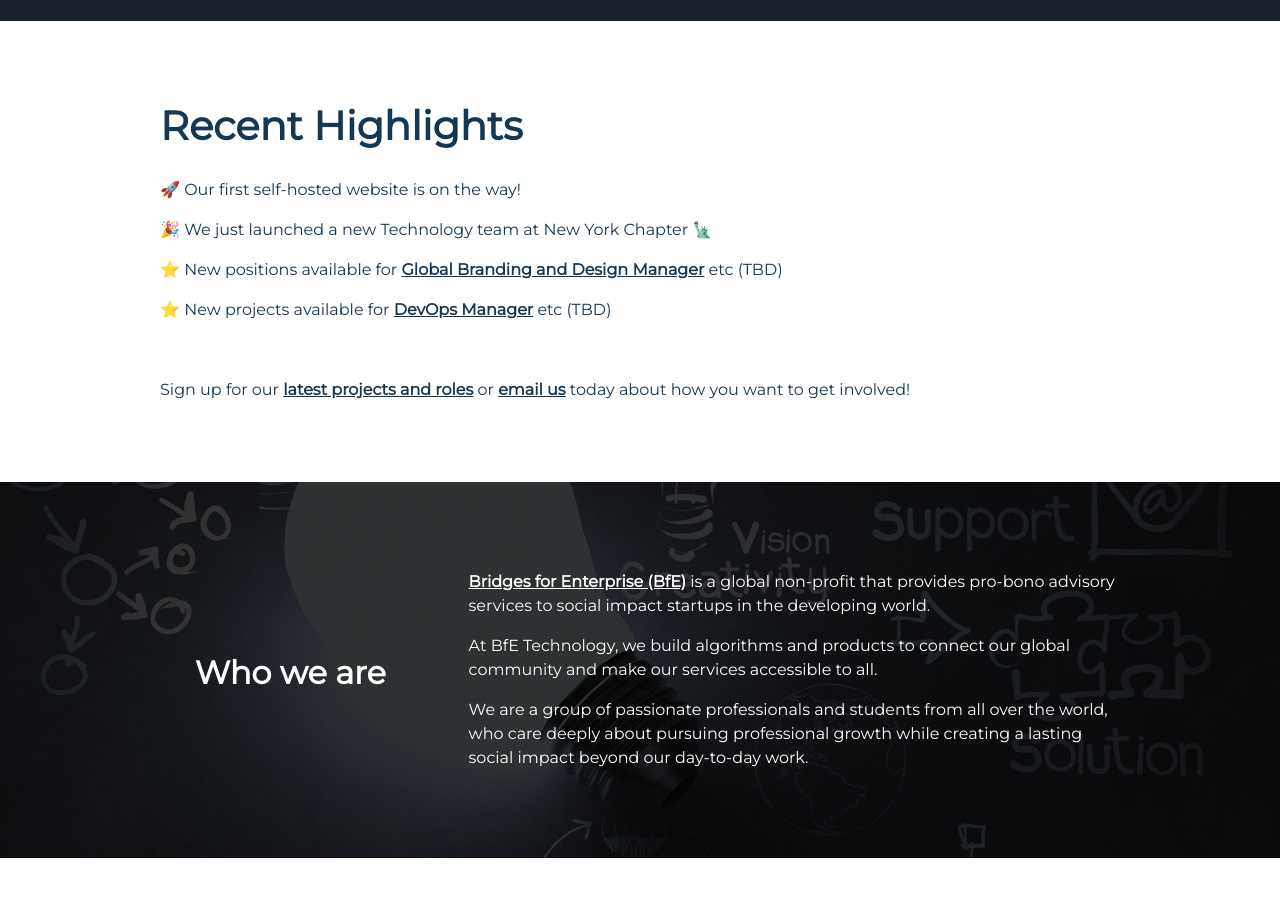
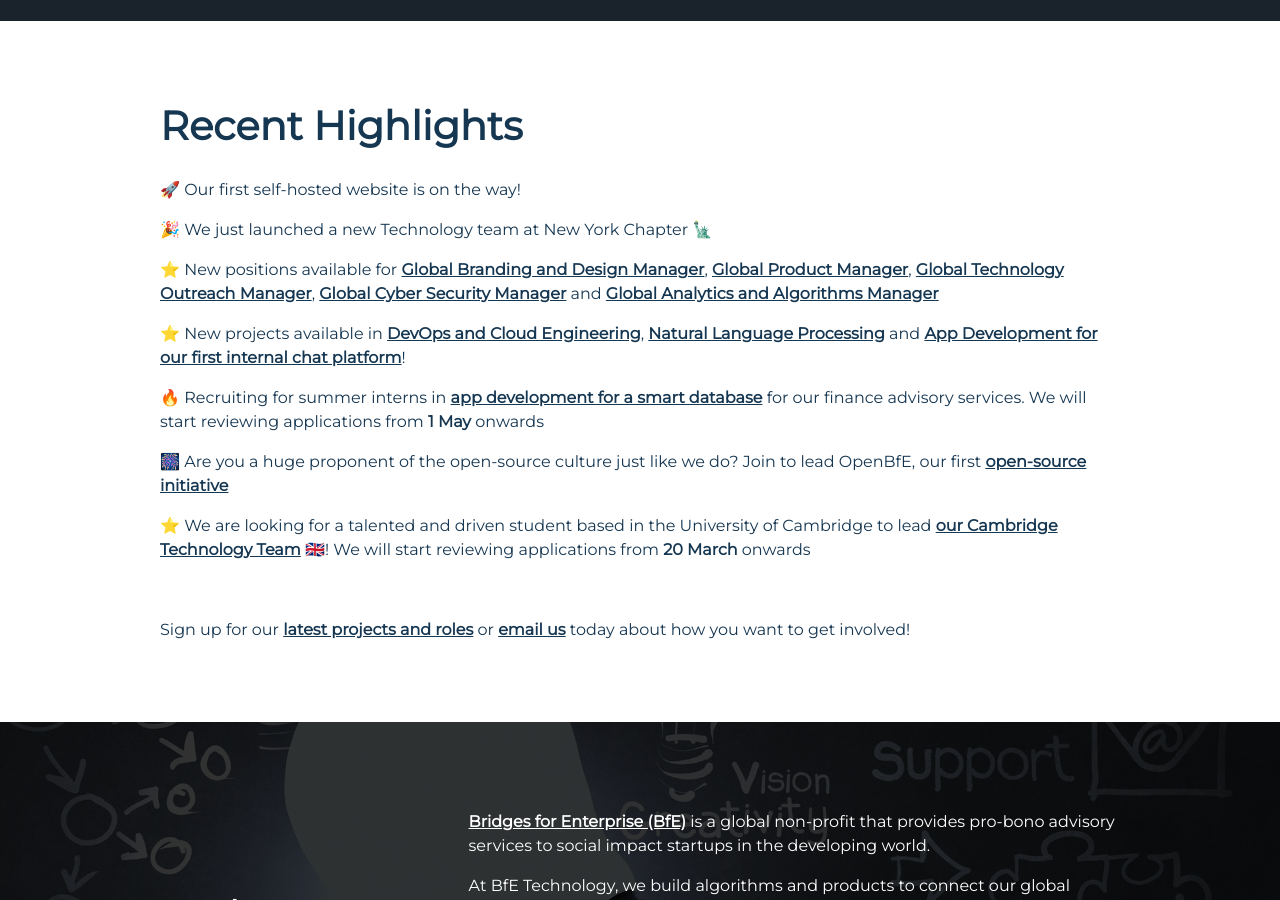
Before and after one commit to BfE-Technology/BfE-Technology.github.io, a Jekyll site: the page built from index.md, in a window 1280 px wide and 900 px high, scrolled down 879 px. Built offline with Jekyll 4.4.1, drawn with Linux system fonts in a browser that asks for light colours.

Commit message:
Update index.md

```diff
--- a/index.md
+++ b/index.md
@@ -12,9 +12,19 @@ layout: default
 
 🎉 We just launched a new Technology team at New York Chapter 🗽
 
-⭐ New positions available for <a href="https://opps.bridgesforenterprise.com/technology" target="_blank">Global Branding and Design Manager</a> etc (TBD)
+⭐ New positions available for <a href="https://opps.bridgesforenterprise.com/global/technology/outreach/Global-Branding-and-Design-Manager/" target="_blank">Global Branding and Design Manager</a>, <a href="https://opps.bridgesforenterprise.com/global/technology/Global-Product-Manager/" target="_blank">Global Product Manager</a>, <a href="https://opps.bridgesforenterprise.com/global/technology/Global-Technology-Outreach-Manager/" target="_blank">Global Technology Outreach Manager</a>, <a href="https://opps.bridgesforenterprise.com/global/technology/Global-Cyber-Security-Manager/" target="_blank">Global Cyber Security Manager</a> and <a href="https://opps.bridgesforenterprise.com/global/technology/Global-Analytics-and-Algorithms-Manager/" target="_blank">Global Analytics and Algorithms Manager</a>
 
-⭐ New projects available for <a href="https://opps.bridgesforenterprise.com/technology" target="_blank">DevOps Manager</a> etc (TBD)
+⭐ New projects available in <a href="https://opps.bridgesforenterprise.com/global/technology/DevOps-Project/" target="_blank">DevOps and Cloud Engineering</a>, <a href="https://opps.bridgesforenterprise.com/global/cambridge/singapore/new%20york/rotterdam/vancouver/technology/InvestorSelector-NLP-Project/" target="_blank">Natural Language Processing</a> and <a href="https://opps.bridgesforenterprise.com/global/technology/RocketChat-Project/" target="_blank">App Development for our first internal chat platform</a>!
+
+🔥 Recruiting for summer interns in <a href="https://opps.bridgesforenterprise.com/global/cambridge/singapore/new%20york/rotterdam/vancouver/technology/InvestorSelector-AppDev-Project/" target="_blank">app development for a smart database</a> for our finance advisory services. We will start reviewing applications from **1 May** onwards
+
+🎆 Are you a huge proponent of the open-source culture just like we do? Join to lead OpenBfE, our first <a href="https://opps.bridgesforenterprise.com/global/technology/Open-BfE/" target="_blank">open-source initiative</a>
+
+⭐ We are looking for a talented and driven student based in the University of Cambridge to lead <a href="https://opps.bridgesforenterprise.com/cambridge/technology/Cam-Tech-Director/" target="_blank">our Cambridge Technology Team</a> 🇬🇧! We will start reviewing applications from **20 March** onwards
+
+
+
+
 
 <br>
 
```
